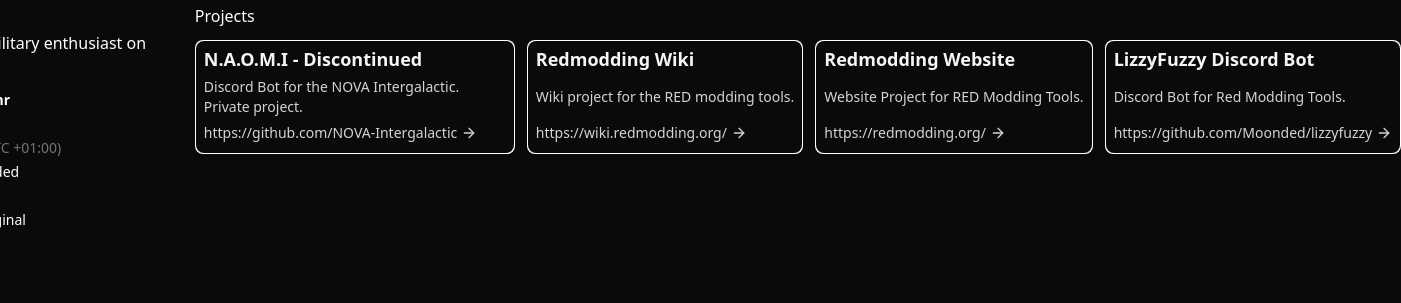
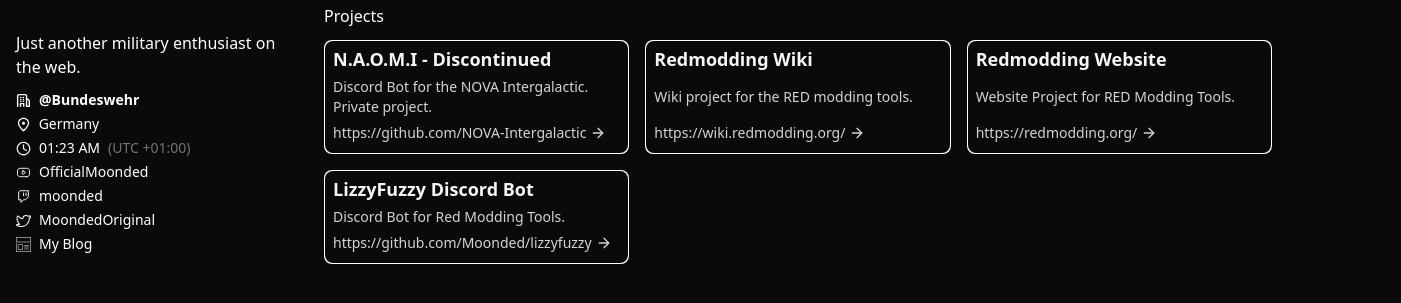
Before and after one commit to Moonded/homepage, an Astro site: page / in a window 1280 px wide. Shown: the part 501-804 px from the top of the page, 1401 px wide, since content can reach past the window. Built offline with nearby package versions, Linux system fonts and the light colour scheme; Astro itself is replaced by a stand-in of ours.

Commit message:
update website to include blog link + update dependencies

```diff
--- a/package.json
+++ b/package.json
@@ -13,9 +13,9 @@
   "dependencies": {
     "@astrojs/check": "^0.3.4",
     "@astrojs/tailwind": "^5.1.0",
-    "astro": "^4.0.8",
-    "tailwindcss": "^3.4.0",
-    "typescript": "^5.3.3"
+    "astro": "^4.13.3",
+    "tailwindcss": "^3.4.9",
+    "typescript": "^5.5.4"
   },
   "engines": {
     "node": ">=20.6.0",
--- a/src/components/main/Project.astro
+++ b/src/components/main/Project.astro
@@ -3,10 +3,10 @@ const { Title, URL, Description, Discontinued } = Astro.props;
 ---
 
 <div
-  class="rounded-lg bg-white hover:bg-gradient-to-r hover:from-pink-500 hover:via-red-500 hover:to-yellow-500 p-[1px] w-max max-w-80"
+  class="rounded-lg bg-white hover:bg-gradient-to-r hover:from-pink-500 hover:via-red-500 hover:to-yellow-500 p-[1px] w-full max-w-80"
 >
   <div
-    class="bg-neutral-950 rounded-lg w-fit px-2 py-1 hover:bg-neutral-900 h-full"
+    class="bg-neutral-950 rounded-lg w-full px-2 py-1 hover:bg-neutral-900 h-full"
   >
     <a
       href={URL}
--- a/src/components/sidebar/Stats.astro
+++ b/src/components/sidebar/Stats.astro
@@ -39,6 +39,12 @@
       href="https://twitter.com/MoondedOriginal">MoondedOriginal</a
     >
   </div>
+  <div id="Blog" class="space-x-2">
+    <img src="/blog.svg" alt="Blog" width="15" class="inline invert white" /><a
+      class="inline hover:underline text-sm"
+      href="https://blog.moonded.com">My Blog</a
+    >
+  </div>
 </div>
 
 <script>
--- a/src/pages/index.astro
+++ b/src/pages/index.astro
@@ -9,9 +9,9 @@ import Project from "../components/main/Project.astro";
 ---
 
 <Layout Title="Home">
-  <div class="mx-10 xl:mx-40 2xl:mx-60 my-20 md:my-36">
+  <div class="mx-10 xl:mx-40 2xl:mx-60 my-20 md:my-36 transition-all duration-75 ease-in-out delay-0">
     <div
-      class="grid space-y-4 grid-cols-1 md:grid-cols-[19rem,auto] 2xl:grid-cols-[19rem,80rem] w-full space-x-3"
+      class="grid space-y-4 grid-cols-1 md:grid-cols-[19rem,20rem] lg:grid-cols-[19rem,40rem] xl:grid-cols-[19rem,60rem]  2xl:grid-cols-[19rem,80rem] w-full space-x-3"
     >
       <div class="p-2 space-y-2">
         <Image />
@@ -43,7 +43,7 @@ import Project from "../components/main/Project.astro";
           <h1>Projects</h1>
           <div class="flex w-full">
             <div
-              class="grid auto-cols-max grid-cols-[auto] md:grid-cols-2 lg:grid-cols-[auto,auto,auto,auto] h-full gap-3 w-max"
+              class="grid auto-cols-max grid-cols-1 md:grid-cols-1 lg:grid-cols-2 xl:grid-cols-3 2xl:grid-cols-4 h-full w-full gap-4"
             >
               <Project
                 Discontinued="true"
```
Also changed, not shown: pnpm-lock.yaml, public/blog.svg (added).
